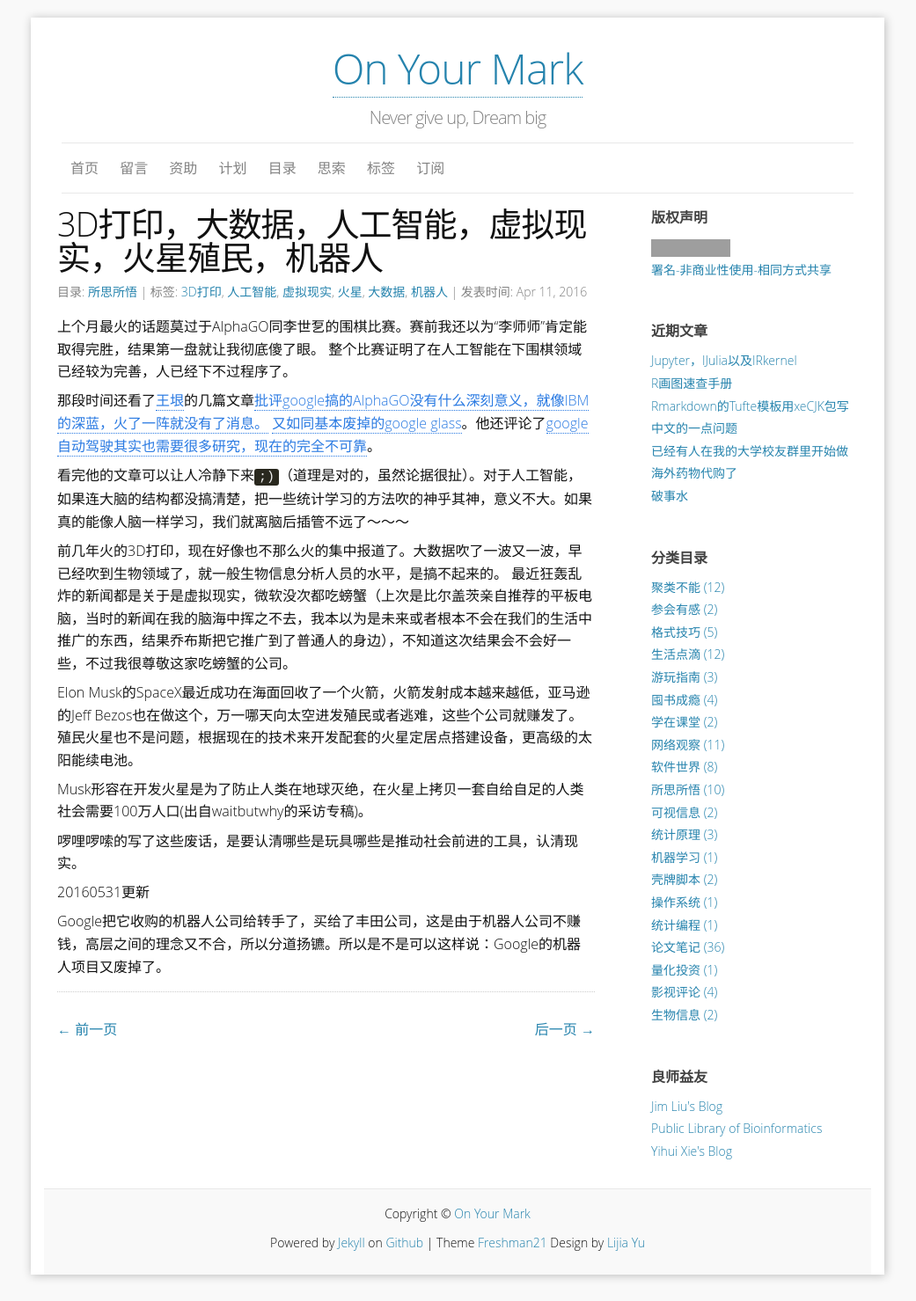
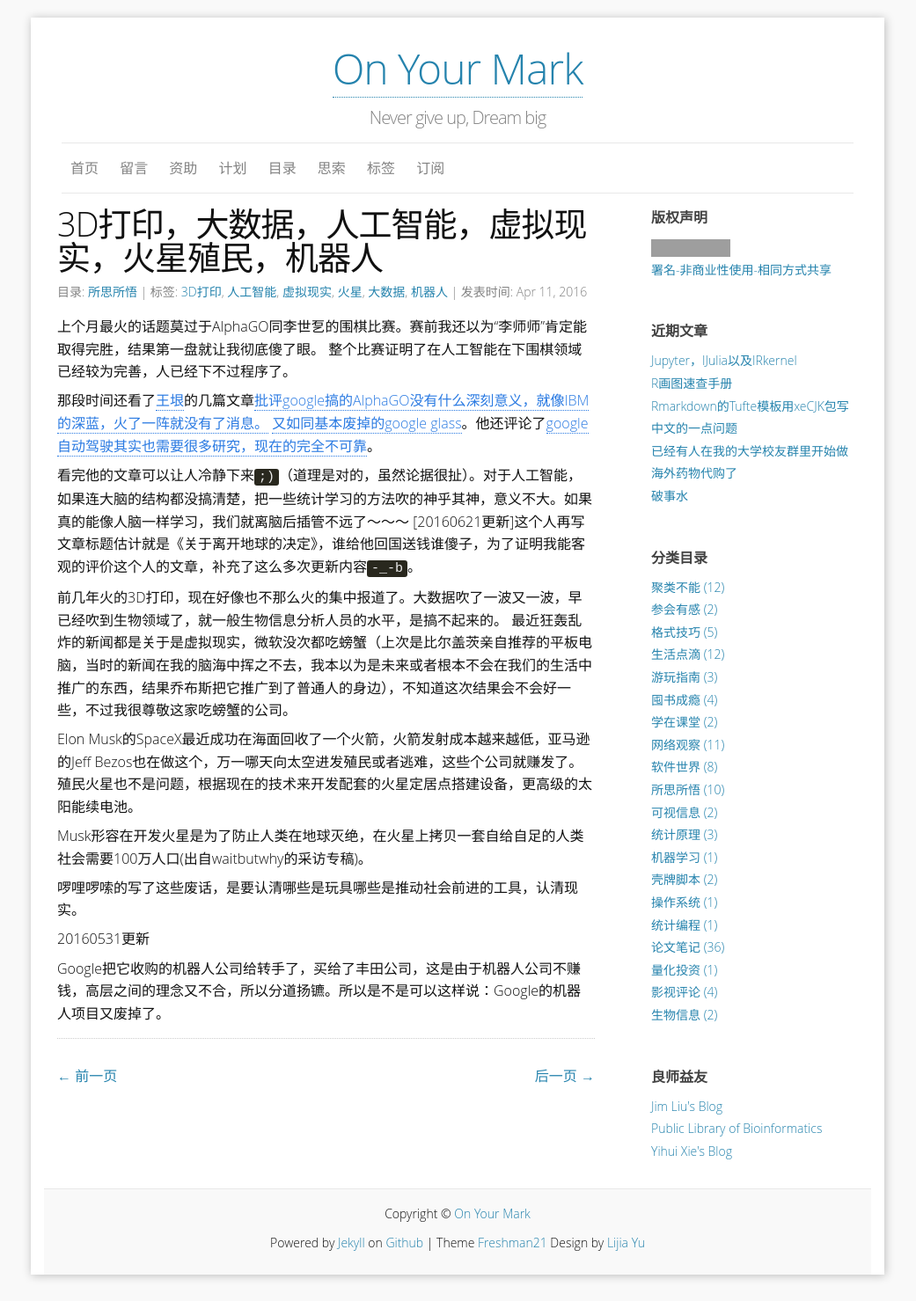
Before and after one commit to yulijia/cn, a Jekyll site: the page built from _posts/2016-04-11-3D-printing-AI-virtual-reality-Colonize-Mars-Robot.md, in a window 1280 px wide. Shown: the whole page at 88% size, without its empty margins (120-1161 px from the left). Built offline with Jekyll 4.4.1, drawn with Linux system fonts in a browser that asks for light colours; some web fonts are replaced; comment, search, counter and statistics services are not loaded; grey boxes are pictures that could not be loaded.

Commit message:
update(content): about wangyin

```diff
--- a/_posts/2016-04-11-3D-printing-AI-virtual-reality-Colonize-Mars-Robot.md
+++ b/_posts/2016-04-11-3D-printing-AI-virtual-reality-Colonize-Mars-Robot.md
@@ -19,7 +19,7 @@ tags:
 那段时间还看了[王垠](http://www.yinwang.org/)的几篇文章[批评google搞的AlphaGO没有什么深刻意义，就像IBM的深蓝，火了一阵就没有了消息。](http://www.yinwang.org/blog-cn/2016/03/09/alpha-go)
 [又如同基本废掉的google glass](http://www.yinwang.org/blog-cn/2016/03/17/google-vision)。他还评论了[google自动驾驶其实也需要很多研究，现在的完全不可靠](http://www.yinwang.org/blog-cn/2016/02/12/self-driving-car)。
 
-看完他的文章可以让人冷静下来`;)`（道理是对的，虽然论据很扯）。对于人工智能，如果连大脑的结构都没搞清楚，把一些统计学习的方法吹的神乎其神，意义不大。如果真的能像人脑一样学习，我们就离脑后插管不远了～～～
+看完他的文章可以让人冷静下来`;)`（道理是对的，虽然论据很扯）。对于人工智能，如果连大脑的结构都没搞清楚，把一些统计学习的方法吹的神乎其神，意义不大。如果真的能像人脑一样学习，我们就离脑后插管不远了～～～ [20160621更新]这个人再写文章标题估计就是《关于离开地球的决定》，谁给他回国送钱谁傻子，为了证明我能客观的评价这个人的文章，补充了这么多次更新内容`-_-b`。
 
 前几年火的3D打印，现在好像也不那么火的集中报道了。大数据吹了一波又一波，早已经吹到生物领域了，就一般生物信息分析人员的水平，是搞不起来的。
 最近狂轰乱炸的新闻都是关于是虚拟现实，微软没次都吃螃蟹（上次是比尔盖茨亲自推荐的平板电脑，当时的新闻在我的脑海中挥之不去，我本以为是未来或者根本不会在我们的生活中推广的东西，结果乔布斯把它推广到了普通人的身边），不知道这次结果会不会好一些，不过我很尊敬这家吃螃蟹的公司。
```
